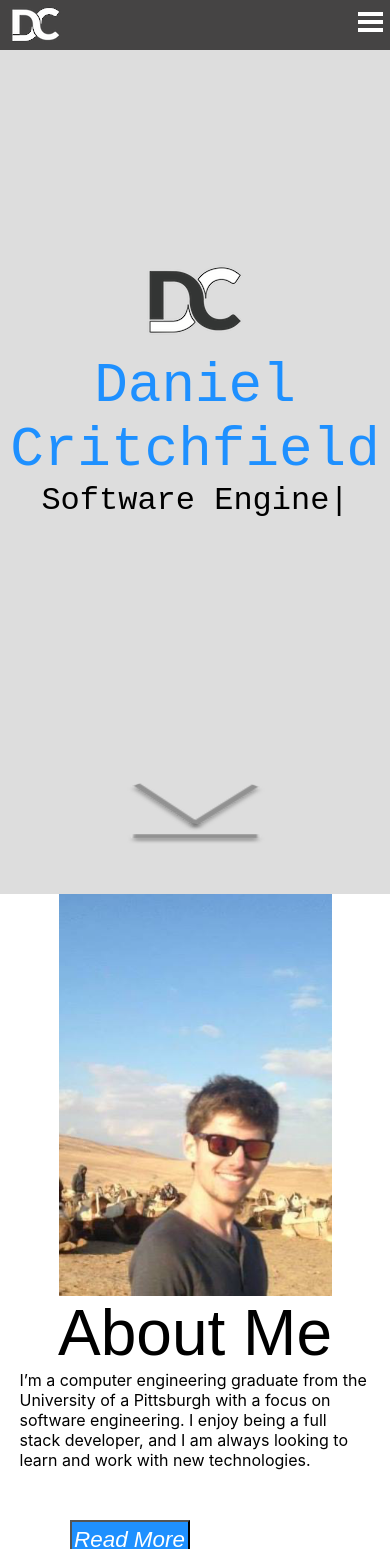
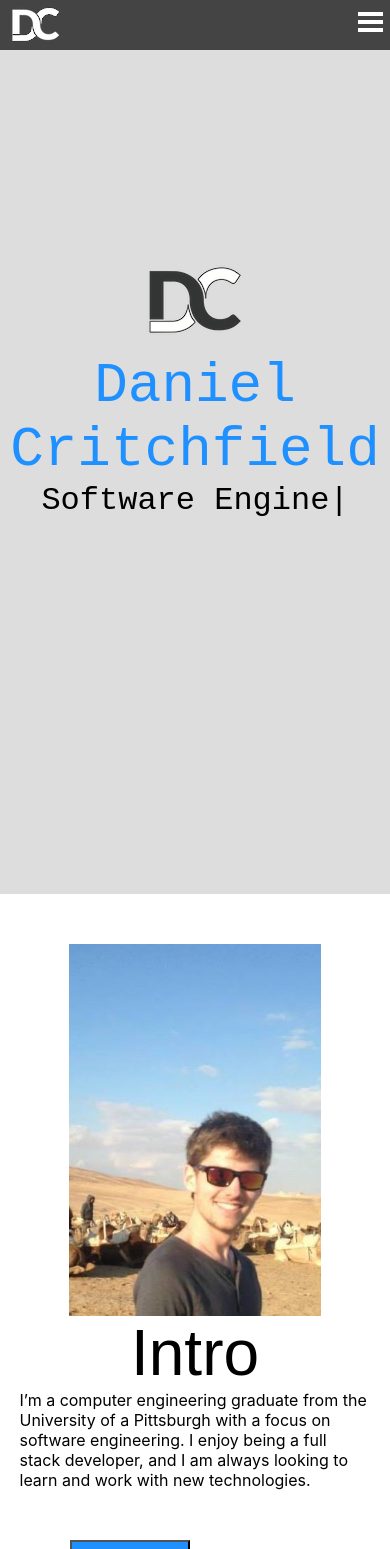
Before and after one commit to danielcritchfield95/personalwebsite, a React (Create React App) app: page / in a window 390 px wide. Shown: the top 1549 px of the page. Built offline with nearby package versions, Linux system fonts and the light colour scheme.

Commit message:
altered css; removed down arrows for mobile

```diff
--- a/src/carousel/carousel.js
+++ b/src/carousel/carousel.js
@@ -1,6 +1,7 @@
 import React, { Component } from 'react';
 
 import './carousel.css';
+import './mobileCarousel.css';
 
 class Carousel extends Component {
     constructor(props) {
--- /dev/null
+++ b/src/carousel/mobileCarousel.css
@@ -0,0 +1,11 @@
+@media (max-width: 768px) {
+
+    .LeftArrow {
+        width: 10%;
+    }
+
+    .RightArrow {
+        width: 10%;
+    }
+
+}
--- a/src/home/home.js
+++ b/src/home/home.js
@@ -2,13 +2,6 @@ import React, { Component } from 'react';
 import Container from '../container/container';
 import Carousel from '../carousel/carousel';
 import Footer from '../footer/footer';
-import {
-    BrowserRouter as Router,
-    Switch,
-    Route,
-    NavLink
-} from 'react-router-dom';
-import About from '../about/about';
 
 import './home.css';
 import './mobileHome.css';
@@ -160,14 +153,14 @@ class Home extends Component {
                         </div>
                         <div className='Item'>
                             <div className='CenteredDescription'>
-                                <p>About Me</p>
+                                <p>Intro</p>
                                 <p>
                                     I’m a computer engineering graduate from the University
                                     of a Pittsburgh with a focus on software engineering.
                                     I enjoy being a full stack developer, and I am always
                                     looking to learn and work with new technologies.
                                 </p>
-                                <button><i><NavLink to='/about' activeClassName='ActiveLink' >Read More</NavLink></i></button>
+                                <button><i><a href='about'>Read More</a></i></button>
                             </div>
                         </div>
                     </div>
--- a/src/home/mobileHome.css
+++ b/src/home/mobileHome.css
@@ -39,4 +39,13 @@
         margin: auto;
     }
 
+    .DownArrow {
+        display: none;
+    }
+
+    #Me {
+        height: 50vh;
+        padding-top: 50px;
+    }
+
 }
```
